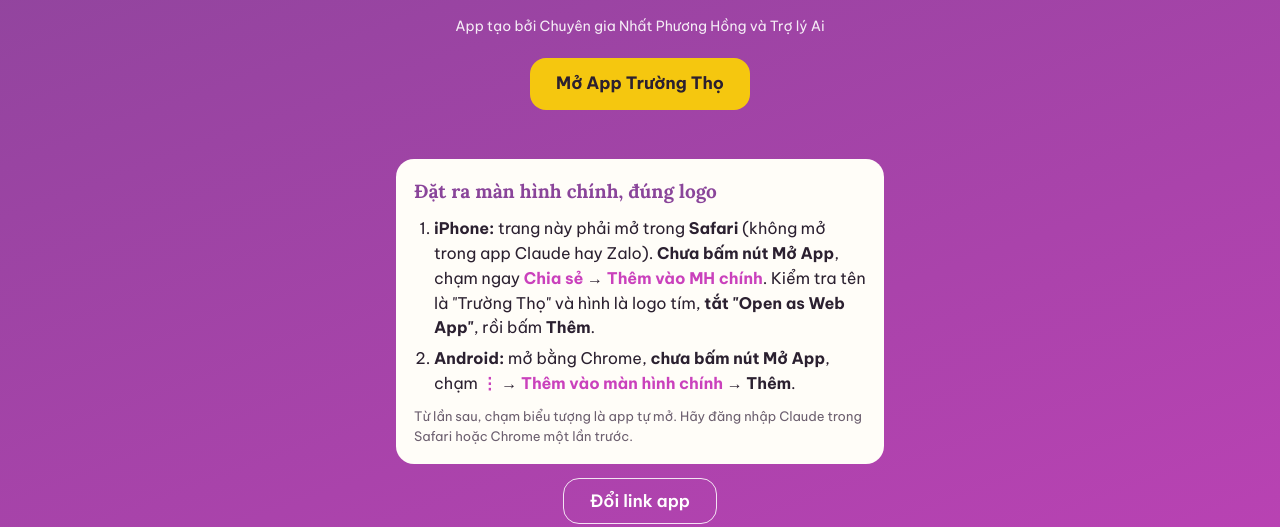
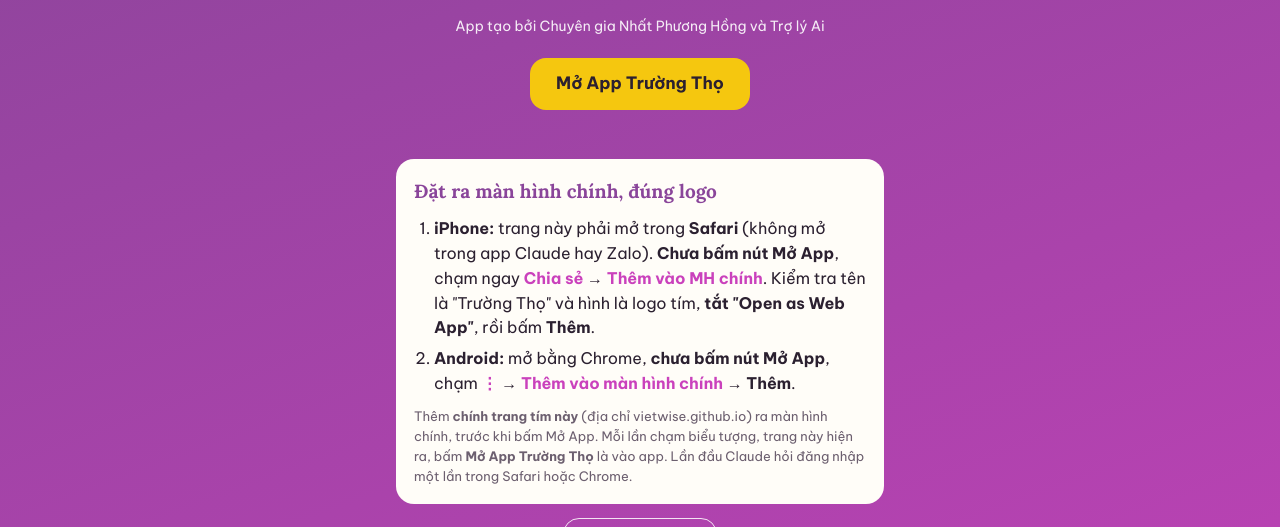
Before and after one commit to vietwise/thuan-gene-truong-tho, a plain HTML site: page mo-app.html in a window 1280 px wide. Shown: the part 224-751 px from the top of the page. Drawn offline with Linux system fonts and the light colour scheme.

Commit message:
Trang Mở App: bỏ tự chuyển trang (làm người dùng thêm nhầm trang Claude)
Co-Authored-By: Claude Opus 5.5 <noreply@anthropic.com>
Claude-Session: https://claude.ai/code/session_01WL6YcgPccCePmUSF8QNJWw

```diff
--- a/mo-app.html
+++ b/mo-app.html
@@ -49,7 +49,7 @@ h1{font-family:var(--display);font-size:30px;line-height:1.2;margin:0}
         <li><b>iPhone:</b> trang này phải mở trong <b>Safari</b> (không mở trong app Claude hay Zalo). <b>Chưa bấm nút Mở App</b>, chạm ngay <span class="k">Chia sẻ</span> → <span class="k">Thêm vào MH chính</span>. Kiểm tra tên là "Trường Thọ" và hình là logo tím, <b>tắt "Open as Web App"</b>, rồi bấm <b>Thêm</b>.</li>
         <li><b>Android:</b> mở bằng Chrome, <b>chưa bấm nút Mở App</b>, chạm <span class="k">⋮</span> → <span class="k">Thêm vào màn hình chính</span> → <b>Thêm</b>.</li>
       </ol>
-      <p class="mini">Từ lần sau, chạm biểu tượng là app tự mở. Hãy đăng nhập Claude trong Safari hoặc Chrome một lần trước.</p>
+      <p class="mini">Thêm <b>chính trang tím này</b> (địa chỉ vietwise.github.io) ra màn hình chính, trước khi bấm Mở App. Mỗi lần chạm biểu tượng, trang này hiện ra, bấm <b>Mở App Trường Thọ</b> là vào app. Lần đầu Claude hỏi đăng nhập một lần trong Safari hoặc Chrome.</p>
     </div>
     <button class="btn ghost" id="change" type="button">Đổi link app</button>
   </section>
@@ -79,13 +79,6 @@ h1{font-family:var(--display);font-size:30px;line-height:1.2;margin:0}
     var url = 'https://claude.ai/artifact/' + id;
     var go = document.getElementById('go'); go.href = url;
     open.hidden = false;
-    var seen = store('tt-opened-' + id);
-    if (seen) {
-      document.getElementById('pin').hidden = true;
-      document.getElementById('status').textContent = 'Đang mở app…';
-      setTimeout(function () { location.replace(url); }, 700);
-    }
-    go.addEventListener('click', function () { store('tt-opened-' + id, '1'); });
     document.getElementById('change').addEventListener('click', function () { showSetup(); });
   }
   document.getElementById('form').addEventListener('submit', function (e) {
```
